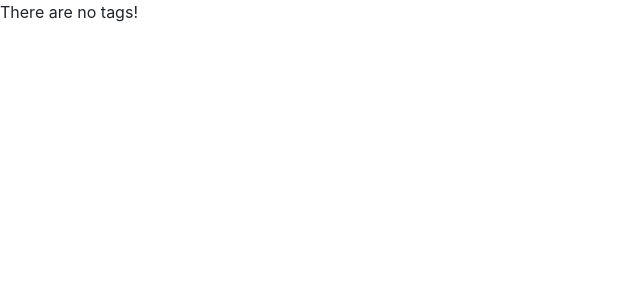
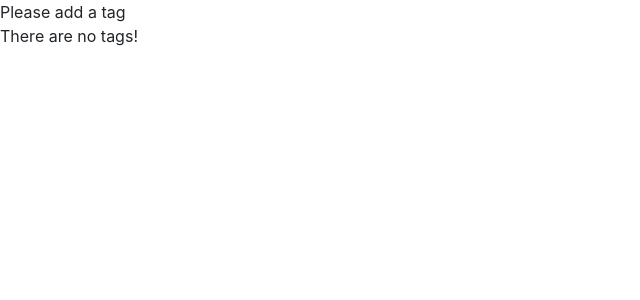
Before and after one commit to ankaziele/react-excercises, a React (Create React App) app: page / in a window 1280 px wide. Shown: the top 300 px of the page, without its empty margins (0-640 px from the left). Built offline with nearby package versions, Linux system fonts and the light colour scheme.

Commit message:
conditional rendering content - method 2 with && operator

```diff
--- a/src/components/counter.jsx
+++ b/src/components/counter.jsx
@@ -17,7 +17,9 @@ class Counter extends Component {
 
   render() {
     return (
+
       <div>
+        {this.state.tags.length === 0 && 'Please add a tag'}
         {this.renderTags()}
       </div>
     );
```
